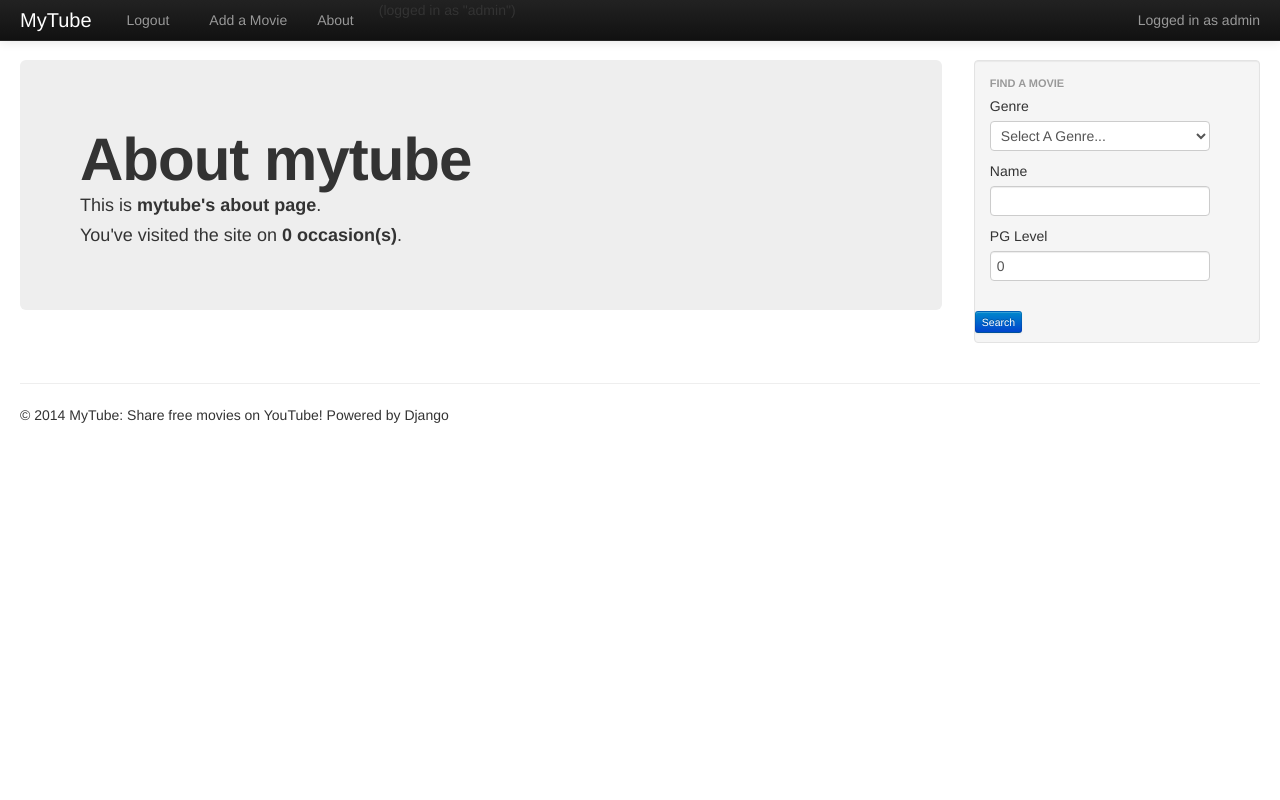
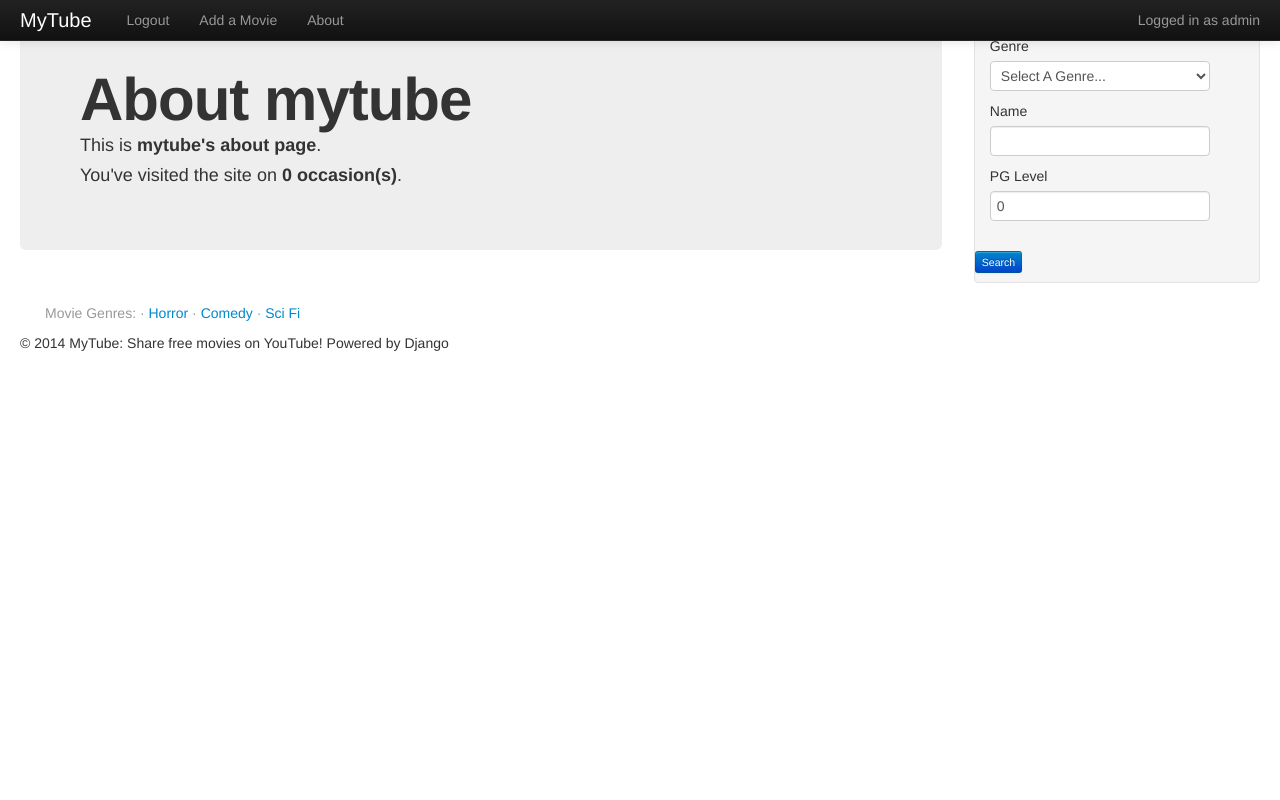
Before and after one commit to Feng-Zhou/django_project, a Django app: page /mytube/about/ in a window 1280 px wide. Run offline with Django 3.2, Linux system fonts and the light colour scheme; a user stored in the database is signed in; data comes from the database, SQL or seed files in the repository; both versions use the stored data as it was after the commit; some libraries are stand-ins or nearby versions.

Commit message:
most problem fixed

```diff
--- a/mytube/views.py
+++ b/mytube/views.py
@@ -90,12 +90,13 @@ def movie(request, movie_id):
 
     context_dict = {'movie_name': m.title,
                     'movie_video': m.video,
+                    'movie_url': str(m.video),
                     'movie_pg': m.pg,
                     'movie_genre': m.genre,
                     'genre_name': genre.name,
                     'genre_list': genre_list
                     }
-
+    print(str(m.video))
     # try:
     #     movie = Movie.objects.get(genre=genre_name,  )
     #     context_dict['movies'] = movies
--- a/static/css/bootstrap-fluid-adj.css
+++ b/static/css/bootstrap-fluid-adj.css
@@ -1,6 +1,6 @@
 body {
-        padding-top: 60px;
-        padding-bottom: 40px;
+        padding-top: 0px;
+        padding-bottom: 0px;
         !background: #333333 !important;
       }
 
@@ -18,3 +18,10 @@ body {
           padding-right: 5px;
         }
       }
+
+html, body { height:100%; }
+.movie { height:100%; }
+
+.inline ul li {display: inline;}
+
+.movie {display: inline;}
--- a/static/js/mytube-ajax.js
+++ b/static/js/mytube-ajax.js
@@ -30,4 +30,5 @@ $(document).ready(function() {
     });
 
     $('.bxslider').bxSlider();
+
 });
--- a/templates/mytube/base.html
+++ b/templates/mytube/base.html
@@ -3,13 +3,12 @@
 <html>
     <head lang="en">
         <meta charset="UTF-8" name="viewport" content="width=device-width, initial-scale=1.0">
+        <title>mytube - {% block title %}Share Free Movies on Youtube!{% endblock %}</title>
         <!-- Bootstrap -->
-        <link href="{% static 'css/bootstrap.min.css' %}" rel="stylesheet" media="screen">
+        <link href="{% static 'css/bootstrap.css' %}" rel="stylesheet" media="screen">
         <link href="{% static 'css/bootstrap-responsive.css' %}" rel="stylesheet">
         <link href="{% static 'css/bootstrap-fluid-adj.css' %}" rel="stylesheet">
         <link href="{% static 'css/jquery.bxslider.css' %}" rel="stylesheet">
-
-        <title>mytube - {% block title %}Share Free Movies on Youtube!{% endblock %}</title>
     </head>
     <body>
         <div class="navbar navbar-inverse navbar-fixed-top">
@@ -25,29 +24,21 @@
                         <p class="navbar-text pull-right">
                             {% if user.is_authenticated %}
                                 Logged in as <a href="/mytube/profile" class="navbar-link">
-                                {{ user.username }}
+                                {{ user.username }}</a>
                             {% endif %}
-                            </a>
                         </p>
-                        {% if user.is_authenticated %}
-                            (logged in as "{{ user.username }}")
-                        {% endif %}
-                       <ul class="nav">
+
+                        <ul class="nav">
                            {% if user.is_authenticated %}
                             <li><a href="/mytube/logout/">Logout</a></li>
+                            <li><a href="/mytube/add_movie/">Add a Movie</a></li>
                            {% else %}
                             <li><a href="/mytube/register/">Register</a></li>
                             <li><a href="/mytube/login/">Login</a></li>
                            {% endif %}
-                       </ul>
-                       <ul class="nav">
-                           {% if user.is_authenticated %}
-                            <li><a href="/mytube/add_movie/">Add a Movie</a></li>
-                           {% endif %}
-                           <li><a href="/mytube/about/">About</a></li>
-                       </ul>
-                   </div>
-                   <!--/.nav-collapse -->
+                            <li><a href="/mytube/about/">About</a></li>
+                        </ul>
+                    </div><!--/.nav-collapse -->
                </div>
             </div>
         </div>
@@ -60,33 +51,20 @@
                 </div>
                 <div class="span3">
                     <div class="well sidebar-nav">
-                        {% block sidebar %}
-
                         <ul class="nav nav-list">
                             <li class="nav-header">Find a Movie</li>
                             <form>
-                                <!--<label></label>-->
-                                <!--<li>Genre-->
-                                    <!--<select id="genre">-->
-                                        <!--<option value="0">Select A Genre...</option>-->
-                                        <!--{% for genre in genre_list %}-->
-                                            <!--<option value="{{ genre.id }}">{{ genre.name }}</option>-->
-                                        <!--{% endfor %}-->
-                                    <!--</select>-->
-                                <!--</li>-->
-                                <!--<li>Name <input type="text" name="title" value="" id="title" /></li>-->
-                                <!--<li>PG Level<input type="number" name="pg" value="0" id="pg"></li>-->
                                 <label>Genre</label>
-                                <select id="genre">
+                                <select id="genre" width="100">
                                     <option value="0">Select A Genre...</option>
                                     {% for genre in genre_list %}
                                         <option value="{{ genre.id }}">{{ genre.name }}</option>
                                     {% endfor %}
                                 </select><br />
                                 <label>Name</label>
-                                <input type="text" name="title" value="" id="title" /><br />
+                                <input type="text" name="title" value="" id="title" width="100" /><br />
                                 <label>PG Level</label>
-                                <input type="number" name="pg" value="0" id="pg"><br />
+                                <input type="number" name="pg" value="0" id="pg" width="100" /><br />
                             </form>
                         </ul>
 
@@ -98,29 +76,32 @@
                                 {% include 'mytube/movie_list.html' with movie_list=movie_list %}
                             {% endif %}
                         </div>
-                        {% endblock %}
                     </div>
                 </div>
+            </div>
+        </div><!--/.fluid-container-->
 
+         <!-- Footer
+================================================== -->
+        <footer class="inline">
+          <div class="container-fluid">
+            <ul class="bs-docs-footer-links muted">
+              <li>Movie Genres:</li>
+              {% for genre in genre_list %}
+                <li>&middot;</li>
+                <li><a href="/mytube/genre/{{ genre.url }}/">{{ genre.name }}</a></li>
+              {% endfor %}
+            </ul>
+            <p>&copy; 2014 MyTube: Share free movies on YouTube! Powered by Django</p>
+          </div>
+        </footer>
 
-            </div>
-            <!--/row-->
-
-            <hr>
-
-            <footer>
-                <p>&copy; 2014 MyTube: Share free movies on YouTube! Powered by Django</p>
-            </footer>
-
-        </div>
-        <!--/.fluid-container-->
         <script src="{% static 'js/jquery-2.1.1.js' %}"></script>
+        <script src="{% static 'js/bootstrap.js' %}"></script>
         <script src="{% static 'js/bootstrap.min.js' %}"></script>
         <script src="{% static 'js/mytube-ajax.js' %}"></script>
         <script src="{% static 'js/jquery.bxslider.min.js' %}"></script>
         <script src="{% static 'js/jquery.fitvids.js' %}"></script>
 
     </body>
-
-
 </html>
```
Also changed, not shown: templates/mytube/genre.html (+45 -44 lines), templates/mytube/index.html (+1 -6 lines), templates/mytube/movie.html (+5 -7 lines), mytube.db.
